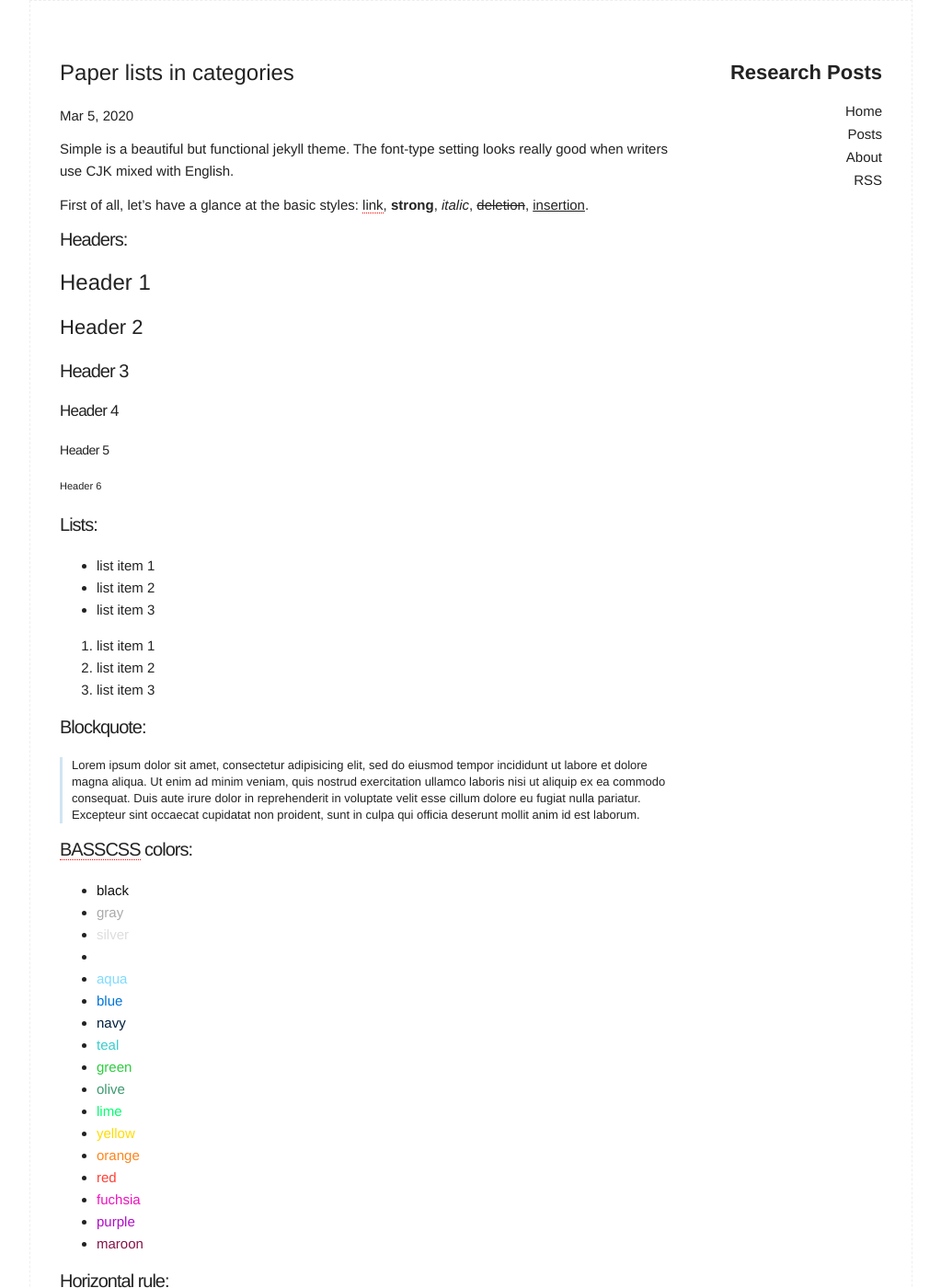
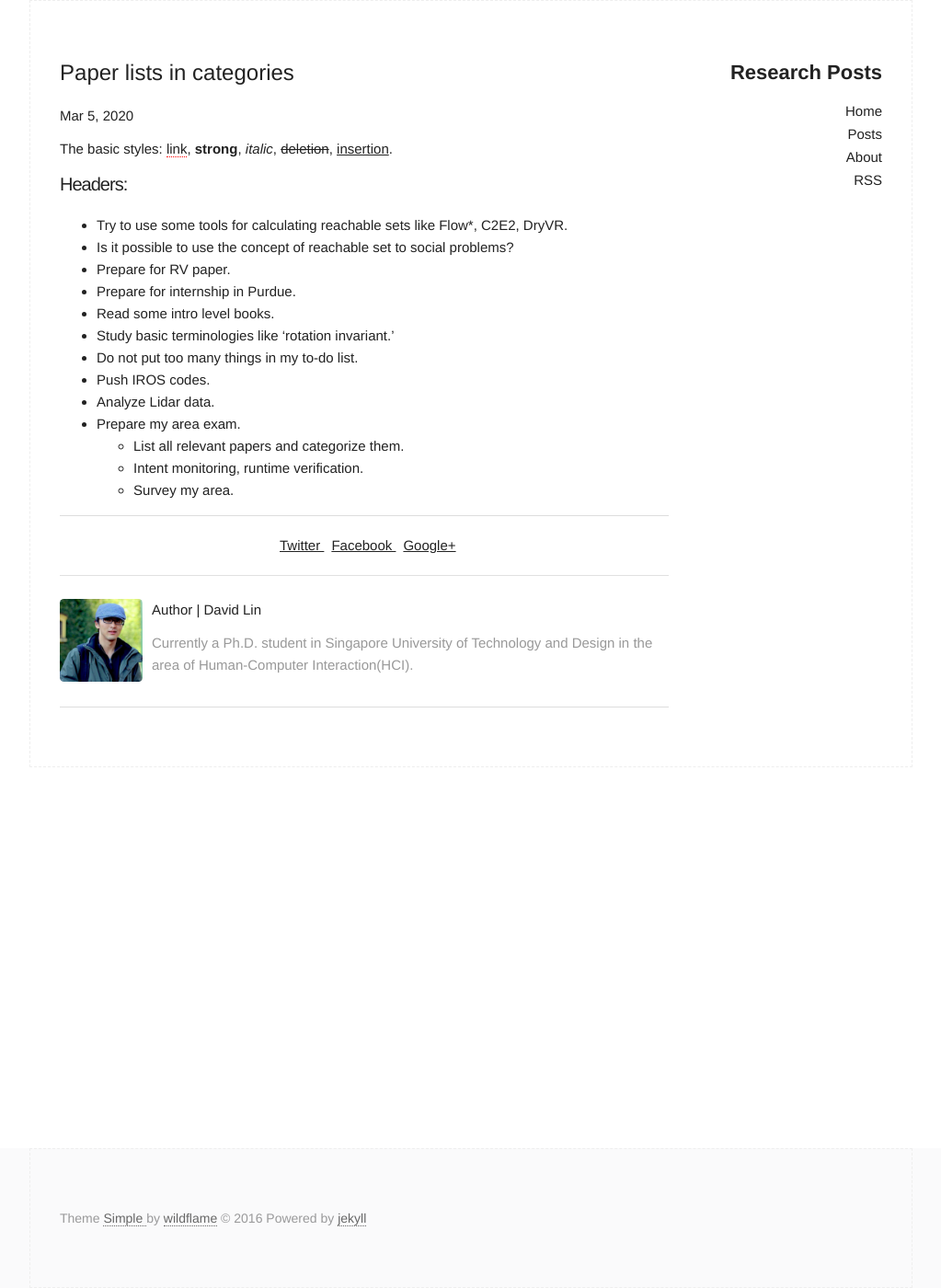
Before and after one commit to hansolyoon/research_post, a Jekyll site: the page built from _posts/2020-03-05-study-list.md, in a window 1280 px wide and 1400 px high. Shown: the whole window at 92% size, without its empty margins (128-1151 px from the left). Built offline with Jekyll 4.4.1, drawn with Linux system fonts in a browser that asks for light colours; some of the changed text lies outside the part shown.

Commit message:
posting test

````diff
--- a/_posts/2020-03-05-study-list.md
+++ b/_posts/2020-03-05-study-list.md
@@ -2,17 +2,30 @@
 layout: post
 title:  Paper lists in categories
 category: jekyll
-description: Simple is a beautiful but functional jekyll theme. The font-type setting looks really good when writers use CJK mixed with English.
+<!-- description: Simple is a beautiful but functional jekyll theme. The font-type setting looks really good when writers use CJK mixed with English. -->
 ---
 
-Simple is a beautiful but functional jekyll theme. The font-type setting looks really good when writers use CJK mixed with English.
-
-First of all, let's have a glance at the basic styles: [link](http://github.com/wild-flame/jekyll-simple), **strong**, *italic*, <del>deletion</del>, <ins>insertion</ins>.
+The basic styles: [link](http://github.com/wild-flame/jekyll-simple), **strong**, *italic*, <del>deletion</del>, <ins>insertion</ins>.
 
 <!--description-->
 
 ### Headers:
+- Try to use some tools for calculating reachable sets like Flow\*, C2E2, DryVR.
+- Is it possible to use the concept of reachable set to social problems?
+- Prepare for RV paper.
+- Prepare for internship in Purdue.
+- Read some intro level books.
+- Study basic terminologies like 'rotation invariant.'
+- Do not put too many things in my to-do list.
+- Push IROS codes.
+- Analyze Lidar data.
+- Prepare my area exam.
+	- List all relevant papers and categorize them.
+	- Intent monitoring, runtime verification.
+	- Survey my area.
 
+
+<!--
 # Header 1
 
 ## Header 2
@@ -108,4 +121,4 @@ function foo(){
 	console.log('foo');
 }
 
-```
+``` -->
````
